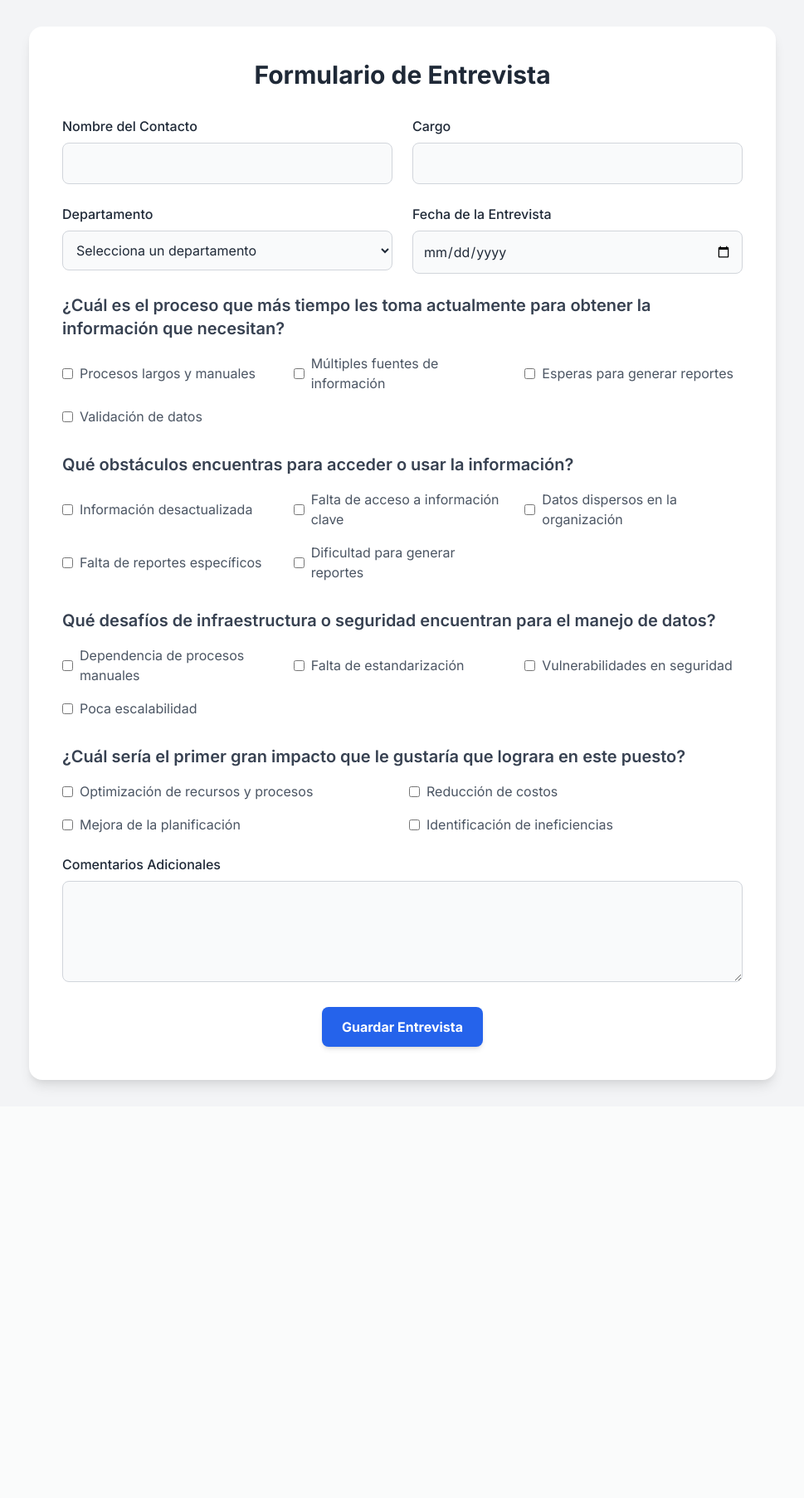
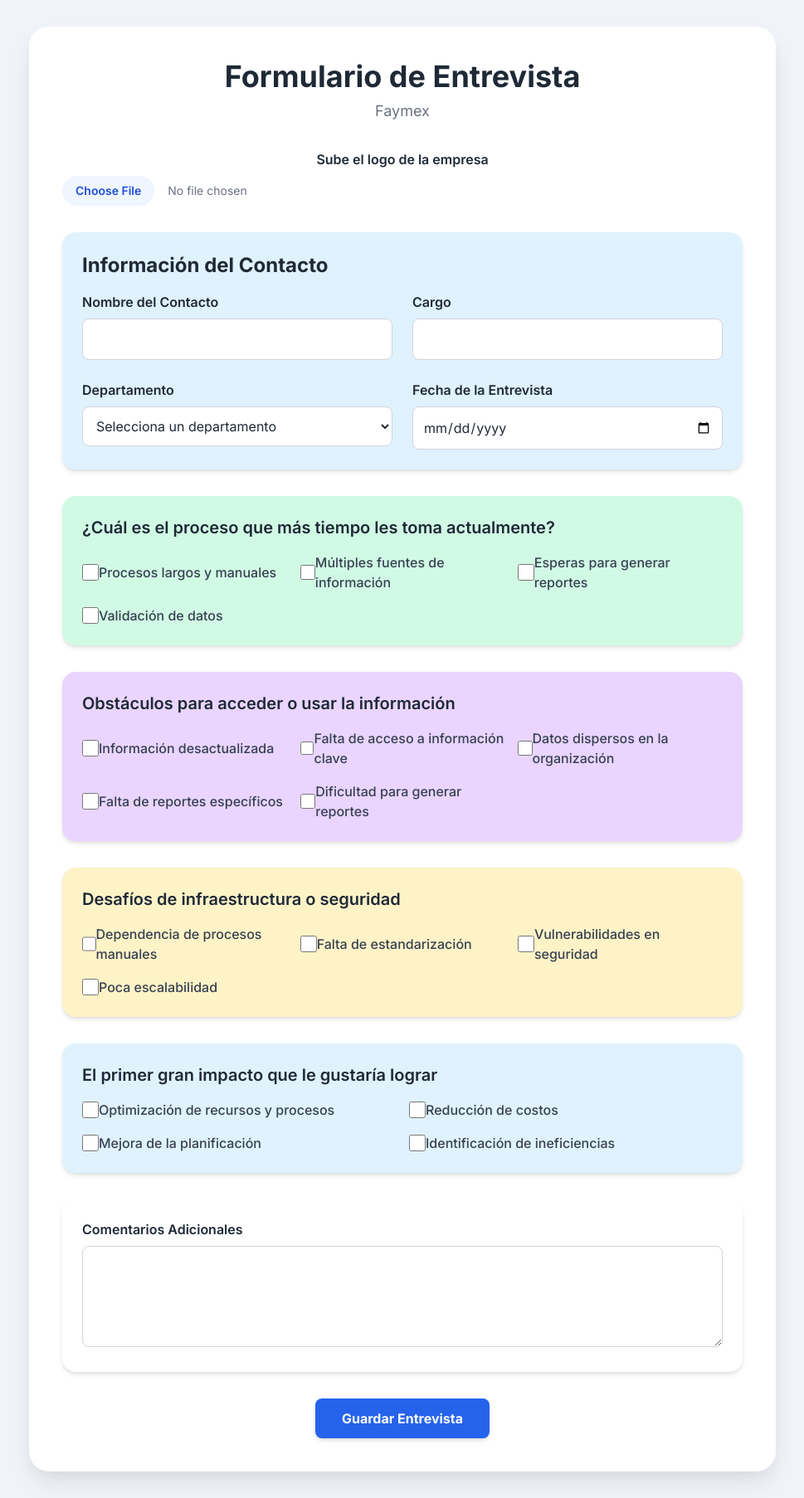
Before and after one commit to MauricioSalinasN/APP-FAYMEX, a Flask app: page / in a window 1280 px wide. Shown: the whole page at 83% size, without its empty margins (155-1124 px from the left). Before the commit the page ends 1315 px from the top, so only its background shows below. Run offline with Flask 3, Linux system fonts and the light colour scheme; parts of the project's set-up code (start-up, migrations or seed data) failed here and were passed over; some libraries are stand-ins or nearby versions.

Commit message:
Fix: Se actualizó HTML para corregir la captura de datos del formulario V33

```diff
--- a/templates/datos_entrevista.html
+++ b/templates/datos_entrevista.html
@@ -11,18 +11,37 @@
     <style>
         body {
             font-family: 'Inter', sans-serif;
-            background-color: #f3f4f6;
+            background-color: #f0f4f8; /* Un fondo más suave */
         }
         .form-container {
             max-width: 900px;
             margin: auto;
             background-color: white;
             padding: 2.5rem;
+            border-radius: 1.5rem;
+            box-shadow: 0 15px 30px -5px rgba(0, 0, 0, 0.1), 0 5px 15px -5px rgba(0, 0, 0, 0.04);
+            overflow: hidden; /* Para que los bordes redondeados se apliquen bien */
+        }
+        .section-block {
+            padding: 1.5rem;
             border-radius: 1rem;
-            box-shadow: 0 10px 15px -3px rgba(0, 0, 0, 0.1), 0 4px 6px -2px rgba(0, 0, 0, 0.05);
+            margin-bottom: 2rem;
+            box-shadow: 0 4px 6px -1px rgba(0, 0, 0, 0.1), 0 2px 4px -1px rgba(0, 0, 0, 0.06);
+        }
+        .section-block-blue {
+            background-color: #e0f2fe; /* Azul claro */
+        }
+        .section-block-green {
+            background-color: #d1fae5; /* Verde claro */
+        }
+        .section-block-purple {
+            background-color: #e9d5ff; /* Púrpura claro */
+        }
+        .section-block-yellow {
+            background-color: #fef3c7; /* Amarillo claro */
         }
         .label-style {
-            font-weight: 500;
+            font-weight: 600;
             color: #1f2937;
             margin-bottom: 0.5rem;
             display: block;
@@ -32,46 +51,63 @@
             padding: 0.75rem;
             border-radius: 0.5rem;
             border: 1px solid #d1d5db;
-            background-color: #f9fafb;
+            background-color: #ffffff;
             color: #1f2937;
-            transition: border-color 0.2s;
+            transition: all 0.2s ease-in-out;
         }
         .input-style:focus {
             outline: none;
-            border-color: #2563eb;
+            border-color: #3b82f6;
+            box-shadow: 0 0 0 3px rgba(59, 130, 246, 0.2);
         }
-        .flash-message {
-            padding: 1rem;
-            margin-bottom: 1.5rem;
-            border-radius: 0.5rem;
-            text-align: center;
-            font-weight: 600;
+        .checkbox-container {
+            display: flex;
+            align-items: center;
+            space-x: 0.5rem;
+            color: #374151;
+            font-weight: 500;
         }
-        .flash-success {
-            background-color: #d1fae5;
-            color: #065f46;
+        .checkbox-container input[type="checkbox"] {
+            border-color: #9ca3af;
+            border-width: 2px;
+            width: 1.25rem;
+            height: 1.25rem;
+            transition: all 0.2s ease-in-out;
         }
-        .flash-error {
-            background-color: #fee2e2;
-            color: #991b1b;
+        .checkbox-container input[type="checkbox"]:checked {
+            background-color: #3b82f6;
+            border-color: #3b82f6;
+            box-shadow: 0 0 0 2px rgba(59, 130, 246, 0.4);
+        }
+        .logo-placeholder {
+            width: 150px;
+            height: auto;
+            margin: 0 auto 2rem;
         }
     </style>
 </head>
 <body class="p-4 sm:p-8">
     <div class="form-container">
-        <h1 class="text-3xl font-bold text-center text-gray-800 mb-8">Formulario de Entrevista</h1>
+        <div class="flex flex-col items-center mb-8">
+            <h1 class="text-4xl font-extrabold text-gray-800 mb-2 text-center">Formulario de Entrevista</h1>
+            <p class="text-lg text-gray-500 text-center">Faymex</p>
+        </div>
 
-        <!-- Mensajes Flash -->
-        {% with messages = get_flashed_messages(with_categories=true) %}
-        {% if messages %}
-            {% for category, message in messages %}
-            <div class="flash-message flash-{{ category }}">{{ message }}</div>
-            {% endfor %}
-        {% endif %}
-        {% endwith %}
+        <!-- Seccion para el Logo -->
+        <div class="flex flex-col items-center mb-8">
+            <label for="logo_upload" class="label-style mb-2 text-center">Sube el logo de la empresa</label>
+            <input type="file" id="logo_upload" name="logo_upload" accept="image/*" class="w-full text-sm text-gray-500
+                file:mr-4 file:py-2 file:px-4
+                file:rounded-full file:border-0
+                file:text-sm file:font-semibold
+                file:bg-blue-50 file:text-blue-700
+                hover:file:bg-blue-100 cursor-pointer"/>
+        </div>
 
         <!-- Formulario de Entrada -->
-        <form action="{{ url_for('submit') }}" method="post" class="space-y-6">
+        <form id="interview-form" class="space-y-8">
+            <div class="section-block section-block-blue">
+                <h2 class="text-2xl font-bold text-gray-800 mb-4">Información del Contacto</h2>
                 <div class="grid grid-cols-1 sm:grid-cols-2 gap-6">
                     <div>
                         <label for="nombre_contacto" class="label-style">Nombre del Contacto</label>
@@ -84,7 +120,7 @@
                     <div>
                         <label for="departamento" class="label-style">Departamento</label>
                         <div class="relative">
-                        <select id="departamento" name="departamento" class="input-style" onchange="toggleOtroDepartamento()">
+                            <select id="departamento" name="departamento" class="input-style" onchange="toggleOtroDepartamento()" required>
                                 <option value="" disabled selected>Selecciona un departamento</option>
                                 <option value="Inteligencia de Negocios">Inteligencia de Negocios</option>
                                 <option value="Recursos Humanos">Recursos Humanos</option>
@@ -100,7 +136,6 @@
                                 <option value="Serv Esp Elec">Serv Esp Elec</option>
                                 <option value="Sistemas">Sistemas</option>
                                 <option value="Otro">Otro</option>
-
                             </select>
                         </div>
                     </div>
@@ -113,109 +148,108 @@
                         <input type="date" id="fecha_entrevista" name="fecha_entrevista" class="input-style" required>
                     </div>
                 </div>
+            </div>
 
             <!-- Secciones de Checkbox -->
-            <div class="space-y-8 mt-8">
-                <div>
-                    <h3 class="text-xl font-semibold text-gray-700 mb-4">¿Cuál es el proceso que más tiempo les toma actualmente para obtener la información que necesitan?</h3>
+            <div class="section-block section-block-green">
+                <h3 class="text-xl font-semibold text-gray-800 mb-4">¿Cuál es el proceso que más tiempo les toma actualmente?</h3>
                 <div class="grid grid-cols-1 sm:grid-cols-2 lg:grid-cols-3 gap-4">
-                        <label class="flex items-center space-x-2 text-gray-600">
-                            <input type="checkbox" name="proceso_manual" class="rounded-md text-blue-600">
+                    <label class="checkbox-container">
+                        <input type="checkbox" name="proceso_manual" class="rounded-md text-blue-600 focus:ring-blue-500">
                         <span>Procesos largos y manuales</span>
                     </label>
-                        <label class="flex items-center space-x-2 text-gray-600">
-                            <input type="checkbox" name="multiples_fuentes" class="rounded-md text-blue-600">
+                    <label class="checkbox-container">
+                        <input type="checkbox" name="multiples_fuentes" class="rounded-md text-blue-600 focus:ring-blue-500">
                         <span>Múltiples fuentes de información</span>
                     </label>
-                        <label class="flex items-center space-x-2 text-gray-600">
-                            <input type="checkbox" name="espera_reportes" class="rounded-md text-blue-600">
+                    <label class="checkbox-container">
+                        <input type="checkbox" name="espera_reportes" class="rounded-md text-blue-600 focus:ring-blue-500">
                         <span>Esperas para generar reportes</span>
                     </label>
-                        <label class="flex items-center space-x-2 text-gray-600">
-                            <input type="checkbox" name="validacion_datos" class="rounded-md text-blue-600">
+                    <label class="checkbox-container">
+                        <input type="checkbox" name="validacion_datos" class="rounded-md text-blue-600 focus:ring-blue-500">
                         <span>Validación de datos</span>
                     </label>
                 </div>
             </div>
 
-                <div>
-                    <h3 class="text-xl font-semibold text-gray-700 mb-4">Qué obstáculos encuentras para acceder o usar la información?</h3>
+            <div class="section-block section-block-purple">
+                <h3 class="text-xl font-semibold text-gray-800 mb-4">Obstáculos para acceder o usar la información</h3>
                 <div class="grid grid-cols-1 sm:grid-cols-2 lg:grid-cols-3 gap-4">
-                        <label class="flex items-center space-x-2 text-gray-600">
-                            <input type="checkbox" name="desactualizada" class="rounded-md text-blue-600">
+                    <label class="checkbox-container">
+                        <input type="checkbox" name="desactualizada" class="rounded-md text-blue-600 focus:ring-blue-500">
                         <span>Información desactualizada</span>
                     </label>
-                        <label class="flex items-center space-x-2 text-gray-600">
-                            <input type="checkbox" name="falta_acceso" class="rounded-md text-blue-600">
+                    <label class="checkbox-container">
+                        <input type="checkbox" name="falta_acceso" class="rounded-md text-blue-600 focus:ring-blue-500">
                         <span>Falta de acceso a información clave</span>
                     </label>
-                        <label class="flex items-center space-x-2 text-gray-600">
-                            <input type="checkbox" name="datos_dispersos" class="rounded-md text-blue-600">
+                    <label class="checkbox-container">
+                        <input type="checkbox" name="datos_dispersos" class="rounded-md text-blue-600 focus:ring-blue-500">
                         <span>Datos dispersos en la organización</span>
                     </label>
-                        <label class="flex items-center space-x-2 text-gray-600">
-                            <input type="checkbox" name="falta_reporte" class="rounded-md text-blue-600">
+                    <label class="checkbox-container">
+                        <input type="checkbox" name="falta_reporte" class="rounded-md text-blue-600 focus:ring-blue-500">
                         <span>Falta de reportes específicos</span>
                     </label>
-                        <label class="flex items-center space-x-2 text-gray-600">
-                            <input type="checkbox" name="dificil_generar_reporte" class="rounded-md text-blue-600">
+                    <label class="checkbox-container">
+                        <input type="checkbox" name="dificil_generar_reporte" class="rounded-md text-blue-600 focus:ring-blue-500">
                         <span>Dificultad para generar reportes</span>
                     </label>
                 </div>
             </div>
 
-                <div>
-                    <h3 class="text-xl font-semibold text-gray-700 mb-4">Qué desafíos de infraestructura o seguridad encuentran para el manejo de datos?</h3>
+            <div class="section-block section-block-yellow">
+                <h3 class="text-xl font-semibold text-gray-800 mb-4">Desafíos de infraestructura o seguridad</h3>
                 <div class="grid grid-cols-1 sm:grid-cols-2 lg:grid-cols-3 gap-4">
-                        <label class="flex items-center space-x-2 text-gray-600">
-                            <input type="checkbox" name="dependencia_manual" class="rounded-md text-blue-600">
+                    <label class="checkbox-container">
+                        <input type="checkbox" name="dependencia_manual" class="rounded-md text-blue-600 focus:ring-blue-500">
                         <span>Dependencia de procesos manuales</span>
                     </label>
-                        <label class="flex items-center space-x-2 text-gray-600">
-                            <input type="checkbox" name="falta_estandarizacion" class="rounded-md text-blue-600">
+                    <label class="checkbox-container">
+                        <input type="checkbox" name="falta_estandarizacion" class="rounded-md text-blue-600 focus:ring-blue-500">
                         <span>Falta de estandarización</span>
                     </label>
-                        <label class="flex items-center space-x-2 text-gray-600">
-                            <input type="checkbox" name="vulnerabilidades" class="rounded-md text-blue-600">
+                    <label class="checkbox-container">
+                        <input type="checkbox" name="vulnerabilidades" class="rounded-md text-blue-600 focus:ring-blue-500">
                         <span>Vulnerabilidades en seguridad</span>
                     </label>
-                        <label class="flex items-center space-x-2 text-gray-600">
-                            <input type="checkbox" name="poca_escalabilidad" class="rounded-md text-blue-600">
+                    <label class="checkbox-container">
+                        <input type="checkbox" name="poca_escalabilidad" class="rounded-md text-blue-600 focus:ring-blue-500">
                         <span>Poca escalabilidad</span>
                     </label>
                 </div>
             </div>
 
-                <div>
-                    <h3 class="text-xl font-semibold text-gray-700 mb-4">¿Cuál sería el primer gran impacto que le gustaría que lograra en este puesto?</h3>
+            <div class="section-block section-block-blue">
+                <h3 class="text-xl font-semibold text-gray-800 mb-4">El primer gran impacto que le gustaría lograr</h3>
                 <div class="grid grid-cols-1 sm:grid-cols-2 lg:grid-cols-2 gap-4">
-                        <label class="flex items-center space-x-2 text-gray-600">
-                            <input type="checkbox" name="optimizacion_recursos" class="rounded-md text-blue-600">
+                    <label class="checkbox-container">
+                        <input type="checkbox" name="optimizacion_recursos" class="rounded-md text-blue-600 focus:ring-blue-500">
                         <span>Optimización de recursos y procesos</span>
                     </label>
-                        <label class="flex items-center space-x-2 text-gray-600">
-                            <input type="checkbox" name="reduccion_costos" class="rounded-md text-blue-600">
+                    <label class="checkbox-container">
+                        <input type="checkbox" name="reduccion_costos" class="rounded-md text-blue-600 focus:ring-blue-500">
                         <span>Reducción de costos</span>
                     </label>
-                        <label class="flex items-center space-x-2 text-gray-600">
-                            <input type="checkbox" name="mejora_planificacion" class="rounded-md text-blue-600">
+                    <label class="checkbox-container">
+                        <input type="checkbox" name="mejora_planificacion" class="rounded-md text-blue-600 focus:ring-blue-500">
                         <span>Mejora de la planificación</span>
                     </label>
-                        <label class="flex items-center space-x-2 text-gray-600">
-                            <input type="checkbox" name="identificacion_ineficiencias" class="rounded-md text-blue-600">
+                    <label class="checkbox-container">
+                        <input type="checkbox" name="identificacion_ineficiencias" class="rounded-md text-blue-600 focus:ring-blue-500">
                         <span>Identificación de ineficiencias</span>
                     </label>
                 </div>
             </div>
-            </div>
 
-            <div class="mt-8">
+            <div class="mt-8 section-block">
                 <label for="comentarios" class="label-style">Comentarios Adicionales</label>
                 <textarea id="comentarios" name="comentarios" rows="4" class="input-style"></textarea>
             </div>
 
             <div class="flex justify-center mt-8">
-                <button type="submit" class="w-full sm:w-auto px-6 py-3 bg-blue-600 text-white font-bold rounded-lg shadow-md hover:bg-blue-700 transition duration-300">
+                <button type="submit" class="w-full sm:w-auto px-8 py-3 bg-blue-600 text-white font-bold rounded-lg shadow-md hover:bg-blue-700 transition duration-300 transform hover:scale-105 focus:outline-none focus:ring-2 focus:ring-blue-500 focus:ring-offset-2">
                     Guardar Entrevista
                 </button>
             </div>
@@ -223,15 +257,34 @@
     </div>
 
     <script>
+        // Función para autocompletar la fecha
+        function autoFillDate() {
+            const dateInput = document.getElementById('fecha_entrevista');
+            // Solo auto-rellenamos si el campo está vacío
+            if (!dateInput.value) {
+                const today = new Date();
+                const year = today.getFullYear();
+                const month = (today.getMonth() + 1).toString().padStart(2, '0');
+                const day = today.getDate().toString().padStart(2, '0');
+                dateInput.value = `${year}-${month}-${day}`;
+            }
+        }
+
+        // Event listener para el formulario que detecta cualquier cambio
+        const form = document.getElementById('interview-form');
+        form.addEventListener('input', autoFillDate);
+
+        // Función para mostrar/ocultar el campo "Otro Departamento"
         function toggleOtroDepartamento() {
             const selectElement = document.getElementById('departamento');
             const otroContainer = document.getElementById('otro_departamento_container');
+            const otroInput = document.getElementById('otro_departamento');
             if (selectElement.value === 'Otro') {
                 otroContainer.classList.remove('hidden');
-                document.getElementById('otro_departamento').required = true;
+                otroInput.required = true;
             } else {
                 otroContainer.classList.add('hidden');
-                document.getElementById('otro_departamento').required = false;
+                otroInput.required = false;
             }
         }
     </script>
```
Lines whose indentation alone changed are shown as unchanged.
